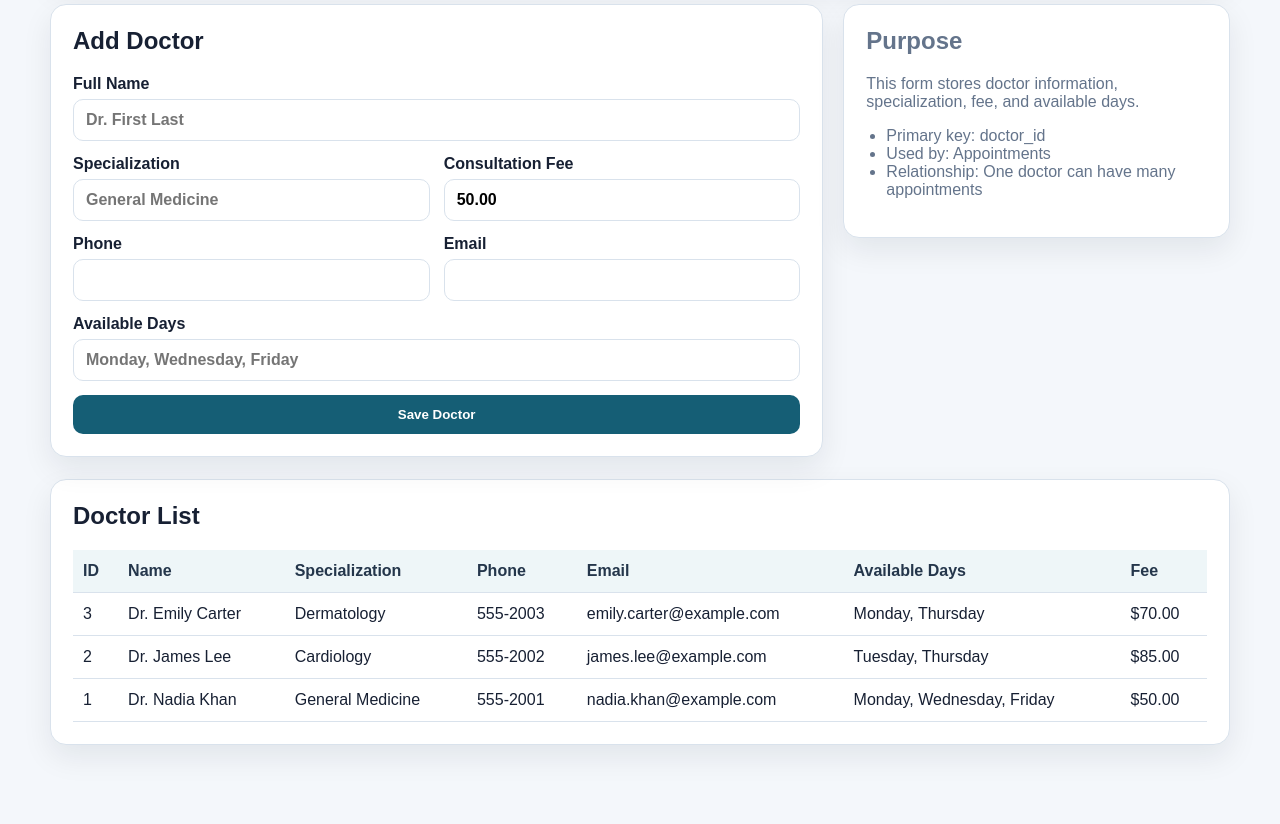
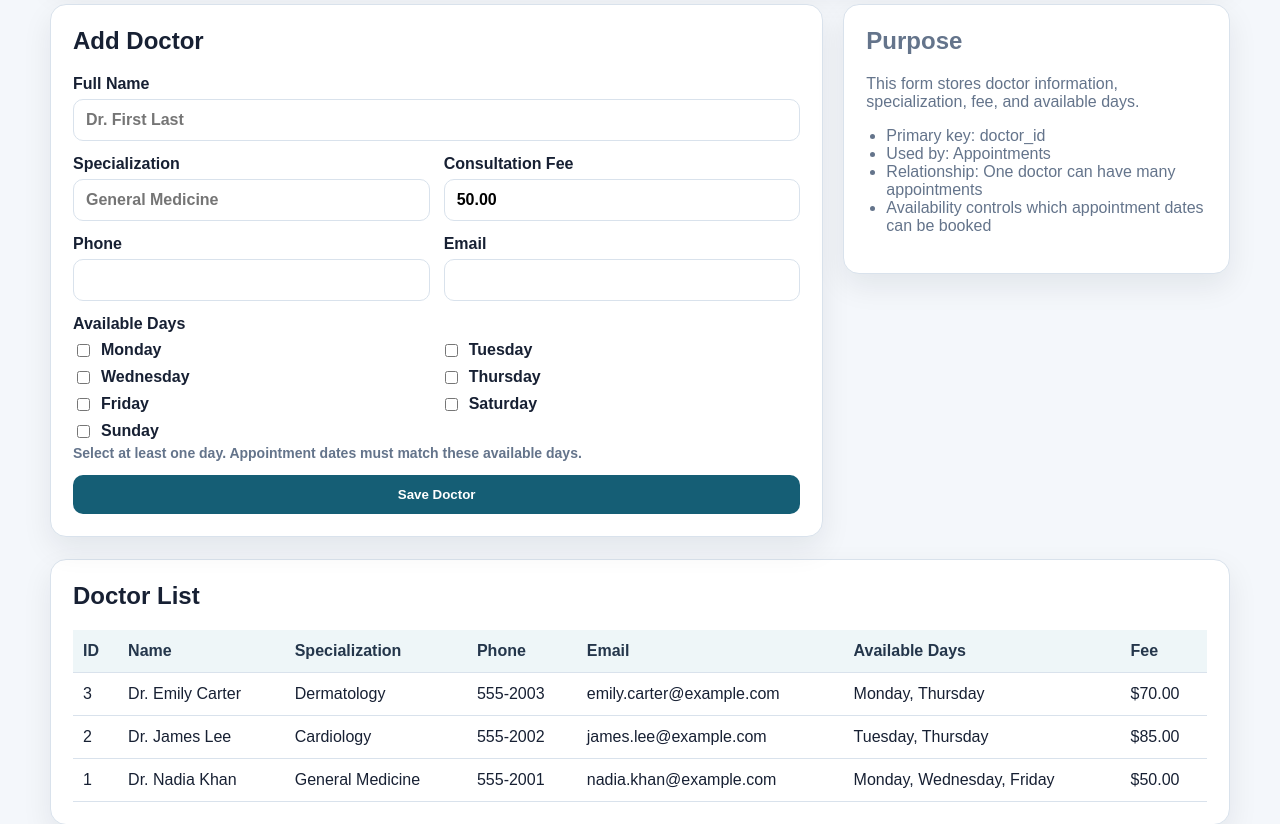
Before and after one commit to kethashishir/telemedical-consultation-system, a Flask app: page /doctors in a window 1280 px wide. Shown: the part 237-1061 px from the top of the page. Run offline with Flask 3, Linux system fonts and the light colour scheme; data comes from the database, SQL or seed files in the repository; both versions use the stored data as it was after the commit.

Commit message:
Updated Doctor Conflict

```diff
--- a/app.py
+++ b/app.py
@@ -1,4 +1,6 @@
 import os
+from datetime import date, datetime
+
 from flask import Flask, render_template, request, redirect, url_for, flash
 import mysql.connector
 from mysql.connector import Error
@@ -12,9 +14,22 @@ app.config["SECRET_KEY"] = os.getenv("SECRET_KEY", "change-this-secret-key")
 DB_CONFIG = {
     "host": os.getenv("DB_HOST", "localhost"),
     "user": os.getenv("DB_USER", "teleuser"),
-    "password": os.getenv("DB_PASSWORD", "telepass123"),
+    "password": os.getenv("DB_PASSWORD", "TeleMedical2026!Project"),
     "database": os.getenv("DB_NAME", "telemedical_db"),
 }
+
+DAY_NAMES = [
+    "Monday",
+    "Tuesday",
+    "Wednesday",
+    "Thursday",
+    "Friday",
+    "Saturday",
+    "Sunday",
+]
+
+CONSULTATION_TYPES = {"Video Call", "Phone Call", "Chat"}
+APPOINTMENT_STATUSES = {"Pending", "Confirmed", "Completed", "Cancelled"}
 
 
 def get_db_connection():
@@ -54,6 +69,40 @@ def execute_write(sql, params=None):
     cursor.close()
     connection.close()
     return last_id
+
+
+def parse_available_days(available_days):
+    """Convert a stored string such as 'Monday, Wednesday' into a set of day names."""
+    if not available_days:
+        return set()
+
+    separators_normalized = str(available_days)
+    for separator in [";", "|", "/"]:
+        separators_normalized = separators_normalized.replace(separator, ",")
+
+    selected_days = set()
+    for raw_value in separators_normalized.split(","):
+        cleaned_value = raw_value.strip().lower()
+        if not cleaned_value:
+            continue
+
+        for day_name in DAY_NAMES:
+            if cleaned_value in {day_name.lower(), day_name[:3].lower()}:
+                selected_days.add(day_name)
+                break
+
+    return selected_days
+
+
+def format_available_days(days):
+    """Return available days in Monday-Sunday order."""
+    return ", ".join(day for day in DAY_NAMES if day in days)
+
+
+def parse_iso_date(value):
+    if not value:
+        return None
+    return datetime.strptime(value, "%Y-%m-%d").date()
 
 
 @app.errorhandler(Error)
@@ -141,6 +190,19 @@ def patients():
 @app.route("/doctors", methods=["GET", "POST"])
 def doctors():
     if request.method == "POST":
+        selected_days = [day for day in DAY_NAMES if day in request.form.getlist("available_days")]
+        if not selected_days:
+            flash("Please select at least one available day for the doctor.", "error")
+            return redirect(url_for("doctors"))
+
+        try:
+            consultation_fee = float(request.form.get("consultation_fee") or 0)
+            if consultation_fee < 0:
+                raise ValueError
+        except ValueError:
+            flash("Consultation fee must be a valid non-negative number.", "error")
+            return redirect(url_for("doctors"))
+
         execute_write(
             """
             INSERT INTO doctors
@@ -152,8 +214,8 @@ def doctors():
                 request.form.get("specialization"),
                 request.form.get("phone"),
                 request.form.get("email"),
-                request.form.get("available_days"),
-                request.form.get("consultation_fee") or 0,
+                ", ".join(selected_days),
+                consultation_fee,
             ),
         )
         flash("Doctor added successfully.", "success")
@@ -167,12 +229,92 @@ def doctors():
         ORDER BY doctor_id DESC
         """
     )
-    return render_template("doctors.html", title="Doctors", doctors=all_doctors)
+    return render_template(
+        "doctors.html",
+        title="Doctors",
+        doctors=all_doctors,
+        day_names=DAY_NAMES,
+    )
 
 
 @app.route("/appointments", methods=["GET", "POST"])
 def appointments():
     if request.method == "POST":
+        patient_id = request.form.get("patient_id")
+        doctor_id = request.form.get("doctor_id")
+        appointment_date_value = request.form.get("appointment_date")
+        appointment_time_value = request.form.get("appointment_time")
+        consultation_type = request.form.get("consultation_type")
+        reason = request.form.get("reason")
+
+        errors = []
+        appointment_date = None
+
+        patient = fetch_one("SELECT patient_id FROM patients WHERE patient_id = %s", (patient_id,)) if patient_id else None
+        doctor = fetch_one(
+            "SELECT doctor_id, full_name, available_days FROM doctors WHERE doctor_id = %s",
+            (doctor_id,),
+        ) if doctor_id else None
+
+        if not patient:
+            errors.append("Please select a valid patient.")
+        if not doctor:
+            errors.append("Please select a valid doctor.")
+
+        if not appointment_date_value:
+            errors.append("Please select an appointment date.")
+        else:
+            try:
+                appointment_date = parse_iso_date(appointment_date_value)
+            except ValueError:
+                errors.append("Please select a valid appointment date.")
+
+        if appointment_date and appointment_date < date.today():
+            errors.append("Appointment date cannot be in the past.")
+
+        if not appointment_time_value:
+            errors.append("Please select an appointment time.")
+        else:
+            try:
+                datetime.strptime(appointment_time_value, "%H:%M")
+            except ValueError:
+                errors.append("Please select a valid appointment time.")
+
+        if consultation_type not in CONSULTATION_TYPES:
+            errors.append("Please select a valid consultation type.")
+
+        if doctor and appointment_date:
+            selected_day = appointment_date.strftime("%A")
+            available_days = parse_available_days(doctor.get("available_days"))
+            if not available_days:
+                errors.append(f"{doctor['full_name']} does not have available days configured.")
+            elif selected_day not in available_days:
+                errors.append(
+                    f"{doctor['full_name']} is available on {format_available_days(available_days)}. "
+                    f"The selected date is a {selected_day}."
+                )
+
+        if doctor_id and appointment_date and appointment_time_value:
+            existing_slot = fetch_one(
+                """
+                SELECT appointment_id
+                FROM appointments
+                WHERE doctor_id = %s
+                  AND appointment_date = %s
+                  AND appointment_time = %s
+                  AND status <> 'Cancelled'
+                LIMIT 1
+                """,
+                (doctor_id, appointment_date, appointment_time_value),
+            )
+            if existing_slot:
+                errors.append("This doctor already has an appointment at the selected date and time.")
+
+        if errors:
+            for error in errors:
+                flash(error, "error")
+            return redirect(url_for("appointments"))
+
         execute_write(
             """
             INSERT INTO appointments
@@ -180,12 +322,12 @@ def appointments():
             VALUES (%s, %s, %s, %s, %s, %s, 'Pending')
             """,
             (
-                request.form.get("patient_id"),
-                request.form.get("doctor_id"),
-                request.form.get("appointment_date"),
-                request.form.get("appointment_time"),
-                request.form.get("consultation_type"),
-                request.form.get("reason"),
+                patient_id,
+                doctor_id,
+                appointment_date,
+                appointment_time_value,
+                consultation_type,
+                reason,
             ),
         )
         flash("Appointment booked successfully.", "success")
@@ -195,7 +337,11 @@ def appointments():
         "SELECT patient_id, CONCAT(first_name, ' ', last_name) AS patient_name FROM patients ORDER BY first_name"
     )
     doctors_list = fetch_all(
-        "SELECT doctor_id, full_name, specialization FROM doctors ORDER BY full_name"
+        """
+        SELECT doctor_id, full_name, specialization, available_days
+        FROM doctors
+        ORDER BY full_name
+        """
     )
     appointment_list = fetch_all(
         """
@@ -222,15 +368,31 @@ def appointments():
         patients=patients_list,
         doctors=doctors_list,
         appointments=appointment_list,
+        min_date=date.today().isoformat(),
     )
 
 
 @app.route("/appointments/<int:appointment_id>/status", methods=["POST"])
 def update_appointment_status(appointment_id):
     new_status = request.form.get("status")
-    allowed_statuses = {"Pending", "Confirmed", "Completed", "Cancelled"}
-    if new_status not in allowed_statuses:
+    if new_status not in APPOINTMENT_STATUSES:
         flash("Invalid appointment status.", "error")
+        return redirect(url_for("appointments"))
+
+    appointment = fetch_one(
+        "SELECT appointment_id FROM appointments WHERE appointment_id = %s",
+        (appointment_id,),
+    )
+    if not appointment:
+        flash("Appointment not found.", "error")
+        return redirect(url_for("appointments"))
+
+    existing_record = fetch_one(
+        "SELECT record_id FROM medical_records WHERE appointment_id = %s",
+        (appointment_id,),
+    )
+    if existing_record and new_status != "Completed":
+        flash("This appointment has a medical record, so its status must remain Completed.", "error")
         return redirect(url_for("appointments"))
 
     execute_write(
@@ -244,6 +406,50 @@ def update_appointment_status(appointment_id):
 @app.route("/medical-records", methods=["GET", "POST"])
 def medical_records():
     if request.method == "POST":
+        appointment_id = request.form.get("appointment_id")
+        diagnosis = request.form.get("diagnosis")
+        follow_up_value = request.form.get("follow_up_date") or None
+        follow_up_date = None
+        errors = []
+
+        appointment = fetch_one(
+            """
+            SELECT appointment_id, appointment_date, status
+            FROM appointments
+            WHERE appointment_id = %s
+            """,
+            (appointment_id,),
+        ) if appointment_id else None
+
+        if not appointment:
+            errors.append("Please select a valid appointment.")
+        elif appointment["status"] != "Completed":
+            errors.append("Medical records can only be added for Completed appointments.")
+
+        existing_record = fetch_one(
+            "SELECT record_id FROM medical_records WHERE appointment_id = %s",
+            (appointment_id,),
+        ) if appointment_id else None
+        if existing_record:
+            errors.append("This appointment already has a medical record.")
+
+        if not diagnosis:
+            errors.append("Diagnosis is required.")
+
+        if follow_up_value:
+            try:
+                follow_up_date = parse_iso_date(follow_up_value)
+            except ValueError:
+                errors.append("Please select a valid follow-up date.")
+
+        if appointment and follow_up_date and follow_up_date < appointment["appointment_date"]:
+            errors.append("Follow-up date cannot be before the appointment date.")
+
+        if errors:
+            for error in errors:
+                flash(error, "error")
+            return redirect(url_for("medical_records"))
+
         try:
             execute_write(
                 """
@@ -252,12 +458,12 @@ def medical_records():
                 VALUES (%s, %s, %s, %s, %s, %s)
                 """,
                 (
-                    request.form.get("appointment_id"),
-                    request.form.get("diagnosis"),
+                    appointment_id,
+                    diagnosis,
                     request.form.get("treatment"),
                     request.form.get("prescription"),
                     request.form.get("doctor_notes"),
-                    request.form.get("follow_up_date") or None,
+                    follow_up_date,
                 ),
             )
             flash("Medical record added successfully.", "success")
@@ -276,6 +482,7 @@ def medical_records():
         JOIN doctors d ON a.doctor_id = d.doctor_id
         LEFT JOIN medical_records mr ON a.appointment_id = mr.appointment_id
         WHERE mr.record_id IS NULL
+          AND a.status = 'Completed'
         ORDER BY a.appointment_date DESC
         """
     )
--- a/static/style.css
+++ b/static/style.css
@@ -336,3 +336,41 @@ pre {
         font-size: 26px;
     }
 }
+
+.checkbox-grid {
+    display: grid;
+    grid-template-columns: repeat(2, minmax(0, 1fr));
+    gap: 8px;
+    margin-top: 8px;
+}
+
+.check-option {
+    flex-direction: row;
+    align-items: center;
+    gap: 8px;
+    font-weight: 600;
+}
+
+.check-option input {
+    width: auto;
+}
+
+.form-note {
+    margin: 4px 0 0;
+    color: var(--muted);
+    font-size: 14px;
+    font-weight: 600;
+}
+
+.form-note.warning {
+    color: var(--danger);
+}
+
+.form-note.success {
+    color: var(--success);
+}
+
+button:disabled {
+    opacity: 0.55;
+    cursor: not-allowed;
+}
--- a/templates/doctors.html
+++ b/templates/doctors.html
@@ -24,9 +24,18 @@
             <label>Email
                 <input type="email" name="email">
             </label>
-            <label class="full">Available Days
-                <input type="text" name="available_days" placeholder="Monday, Wednesday, Friday">
-            </label>
+            <div class="full">
+                <strong>Available Days</strong>
+                <div class="checkbox-grid">
+                    {% for day in day_names %}
+                    <label class="check-option">
+                        <input type="checkbox" name="available_days" value="{{ day }}">
+                        {{ day }}
+                    </label>
+                    {% endfor %}
+                </div>
+                <p class="form-note">Select at least one day. Appointment dates must match these available days.</p>
+            </div>
             <button type="submit" class="button full">Save Doctor</button>
         </form>
     </div>
@@ -38,6 +47,7 @@
             <li>Primary key: doctor_id</li>
             <li>Used by: Appointments</li>
             <li>Relationship: One doctor can have many appointments</li>
+            <li>Availability controls which appointment dates can be booked</li>
         </ul>
     </div>
 </section>
```
Also changed, not shown: schema.sql (+4 -3 lines), templates/appointments.html (+78 -6 lines), 1 other file.
